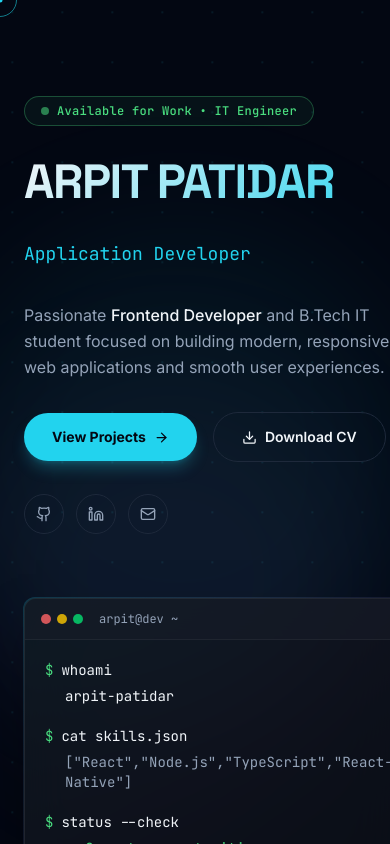
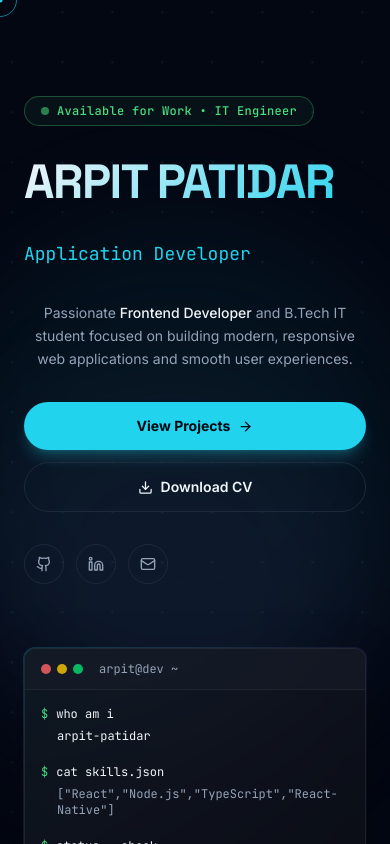
Before and after one commit to Arpit-badiya/myportfolio, a React (Vite) app: page / in a window 390 px wide. Shown: the top 844 px of the page. Built offline with nearby package versions, Linux system fonts and the light colour scheme.

Commit message:
fix bugs

```diff
--- a/src/components/About.jsx
+++ b/src/components/About.jsx
@@ -159,7 +159,7 @@ const About = () => {
             <div className="space-y-5 text-muted leading-relaxed text-[15px]">
               <p>
                 I'm <span className="text-text font-semibold">Arpit Patidar</span>, a
-                <span className="text-text font-semibold"> 3rd year B.Tech IT student </span>
+                <span className="text-text font-semibold"> B.Tech IT student </span>
                 passionate about building modern and interactive digital experiences. I have a
                 strong foundation in web development and enjoy turning ideas into responsive
                 and user-friendly applications.
@@ -184,7 +184,7 @@ const About = () => {
 
             {/* Tech highlights */}
             <div className="mt-8 flex flex-wrap gap-2">
-              {['React', 'Node.js', 'TypeScript', 'AWS', 'Docker', 'PostgreSQL', 'GraphQL', 'Next.js'].map(t => (
+              {['React', 'Node.js', 'TypeScript', 'PostgreSQL', 'GraphQL', 'Next.js'].map(t => (
                 <span key={t} className="tag-pill">{t}</span>
               ))}
             </div>
--- a/src/components/Hero.jsx
+++ b/src/components/Hero.jsx
@@ -7,7 +7,7 @@ const GLYPHS = 'ABCDEFGHIJKLMNOPQRSTUVWXYZabcdefghijklmnopqrstuvwxyz0123456789!@
 
 const scrambleText = (element, finalText, { delay = 0, duration = 1400 } = {}) => {
   if (!element) return;
-  const totalFrames = Math.ceil((duration / 1000) * 60);
+  const totalFrames = Math.ceil((duration / 1000) * 70);
   let frame = 0;
   let rafId;
 
@@ -70,7 +70,7 @@ const useTypewriter = (words, { speed = 80, deleteSpeed = 40, pauseMs = 2200 } =
 
 /* ─── Terminal Window Component ──────────────────────────── */
 const TERMINAL_LINES = [
-  { type: 'cmd', text: 'whoami' },
+  { type: 'cmd', text: 'who am i' },
   { type: 'out', text: 'arpit-patidar', color: 'text' },
   { type: 'gap' },
   { type: 'cmd', text: 'cat skills.json' },
@@ -125,7 +125,7 @@ const TerminalWindow = () => {
         </div>
 
         {/* Body */}
-        <div className="p-5 font-mono text-sm space-y-1.5 min-h-[230px]">
+        <div className="p-4 sm:p-5 font-mono text-xs sm:text-sm space-y-1.5 min-h-[200px] overflow-x-auto">
           {TERMINAL_LINES.map((line) => {
             if (line.type === 'gap') {
               idx++;
@@ -172,7 +172,7 @@ const TerminalWindow = () => {
               <div
                 key={line.text}
                 ref={(el) => (lineRefs.current[liIdx] = el)}
-                className={`pl-5 ${colorMap[line.color] ?? 'text-muted'}`}
+                className={`pl-4 sm:pl-5 wrap-break-word whitespace-pre-wrap ${colorMap[line.color] ?? 'text-muted'}`}
               >
                 {line.text}
               </div>
@@ -324,14 +324,20 @@ const Hero = () => {
           </div>
 
           {/* Bio */}
-          <p ref={bioRef} className="text-muted text-base md:text-lg leading-relaxed max-w-xl">
+          <p
+            ref={bioRef}
+            className="text-muted text-sm sm:text-base md:text-lg leading-relaxed max-w-xl text-center sm:text-left"
+          >
             Passionate <span className="text-text font-medium">Frontend Developer</span> and
             B.Tech IT student focused on building modern, responsive web applications and
             smooth user experiences.
           </p>
 
           {/* CTAs */}
-          <div ref={ctaRef} className="flex flex-wrap items-center gap-4">
+          <div
+            ref={ctaRef}
+            className="flex flex-col sm:flex-row flex-wrap items-stretch sm:items-center gap-3 sm:gap-4 w-full"
+          >
             <a
               href="#projects"
               data-magnetic
@@ -339,9 +345,9 @@ const Hero = () => {
                 e.preventDefault();
                 document.querySelector('#projects')?.scrollIntoView({ behavior: 'smooth' });
               }}
-              className="group flex items-center gap-2 px-7 py-3.5 bg-accent text-primary font-bold text-sm
+              className="group flex items-center justify-center gap-2 w-full sm:w-auto px-7 py-3.5 bg-accent text-primary font-bold text-sm
                 rounded-full shadow-lg shadow-accent/25 hover:shadow-accent/40 hover:bg-white
-                transition-all duration-300 hover:-translate-y-0.5"
+                transition-all duration-300 hover:-translate-y-0.5 text-center"
             >
               View Projects
               <ArrowRight size={15} className="group-hover:translate-x-1 transition-transform duration-300" />
@@ -350,9 +356,9 @@ const Hero = () => {
             <a
               href="#"
               data-magnetic
-              className="flex items-center gap-2 px-7 py-3.5 border border-border text-text font-semibold text-sm
+              className="flex items-center justify-center gap-2 w-full sm:w-auto px-7 py-3.5 border border-border text-text font-semibold text-sm
                 rounded-full hover:border-accent/40 hover:text-accent transition-all duration-300
-                hover:-translate-y-0.5"
+                hover:-translate-y-0.5 text-center"
             >
               <Download size={15} />
               Download CV
```
